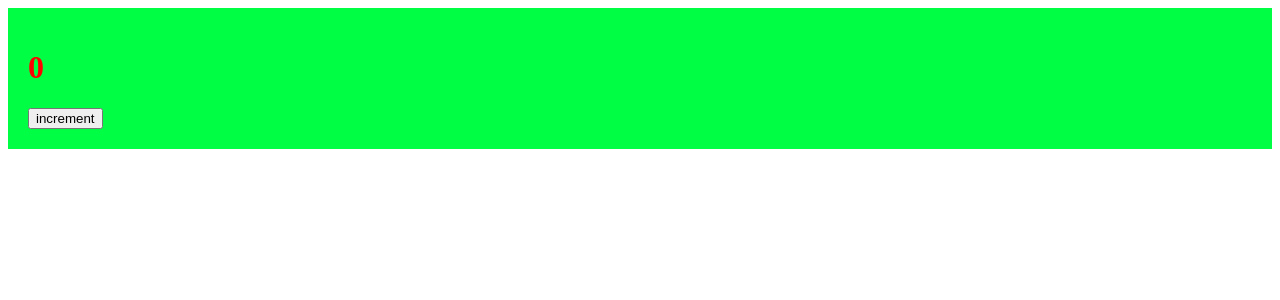
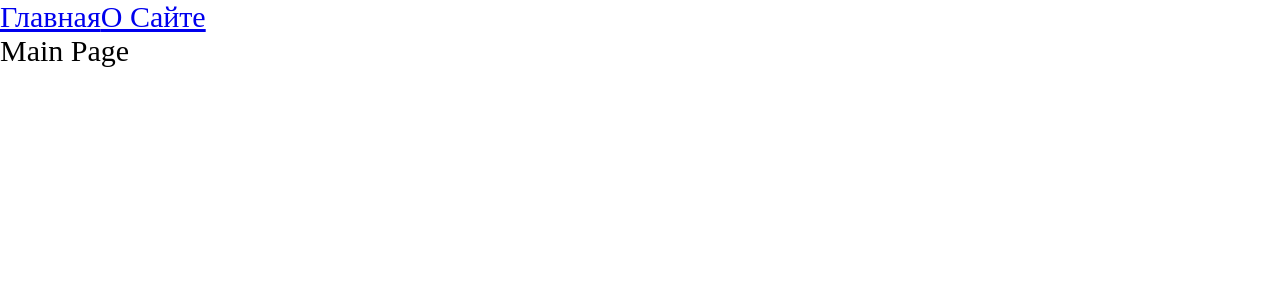
Before and after one commit to yakut54/react-pet-project, a React app: page / in a window 1280 px wide. Shown: the top 300 px of the page. Built offline with nearby package versions, Linux system fonts and the light colour scheme.

Commit message:
react-router-dom lazy

```diff
--- a/package.json
+++ b/package.json
@@ -19,6 +19,7 @@
     "@types/webpack-dev-server": "^4.7.2",
     "css-loader": "^6.6.0",
     "html-webpack-plugin": "^5.5.0",
+    "mini-css-extract-plugin": "^2.5.3",
     "sass": "^1.49.9",
     "sass-loader": "^12.6.0",
     "style-loader": "^3.3.1",
@@ -31,6 +32,7 @@
   },
   "dependencies": {
     "react": "^17.0.2",
-    "react-dom": "^17.0.2"
+    "react-dom": "^17.0.2",
+    "react-router-dom": "^6.2.1"
   }
 }
--- /dev/null
+++ b/src/App.tsx
@@ -0,0 +1,22 @@
+import {Suspense} from 'react'
+import {Link, Route, Routes} from 'react-router-dom';
+import {AboutPageAsync} from './pages/AboutPage/AboutPage.async';
+import {MainPageAsync} from './pages/MainPage/MainPage.async';
+
+const App = () => {
+  return (
+    <div className={'app'}>
+      <Link to={'/'}>Главная</Link>
+      <Link to={'/about'}>О Сайте</Link>
+
+      <Suspense fallback={<div>Загрузка...</div>}>
+        <Routes>
+          <Route path={'/about'} element={<AboutPageAsync />}/>
+          <Route path={'/'} element={<MainPageAsync />}/>
+        </Routes>
+      </Suspense>
+    </div>
+  );
+};
+
+export default App
--- a/src/components/Counter.tsx
+++ b/src/components/Counter.tsx
@@ -1,5 +1,5 @@
 import React, {useState} from 'react';
-import './Counter.scss'
+import cls from './Counter.module.scss'
 
 const Counter = () => {
   const [count, setCount] = useState(0)
@@ -9,7 +9,7 @@
   }
 
   return (
-    <div className={'counter'}>
+    <div className={cls.counter}>
       <h1>{count}</h1>
       <button onClick={increment}>increment</button>
     </div>
--- /dev/null
+++ b/src/index.scss
@@ -0,0 +1,9 @@
+* {
+  margin: 0;
+  padding: 0;
+  box-sizing: border-box;
+}
+
+.app {
+  font-size: 30px;
+}
--- a/src/index.tsx
+++ b/src/index.tsx
@@ -1,9 +1,11 @@
-import {render} from 'react-dom';
-import Counter from './components/Counter';
+import {render} from 'react-dom'
+import App from './App'
+import './index.scss'
+import {BrowserRouter} from 'react-router-dom';
 
 render(
-  <div>
-    <Counter />
-  </div>,
+  <BrowserRouter>
+    <App />
+  </BrowserRouter>,
   document.getElementById('root')
 )
--- /dev/null
+++ b/src/pages/AboutPage/AboutPage.async.tsx
@@ -0,0 +1,6 @@
+import {lazy} from 'react'
+
+export const AboutPageAsync = lazy(() => new Promise(res => {
+  // @ts-ignore
+  setTimeout(() => res(import('./AboutPage')), 300)
+}))
--- /dev/null
+++ b/src/pages/AboutPage/AboutPage.tsx
@@ -0,0 +1,11 @@
+import React from 'react'
+
+const AboutPage = () => {
+  return (
+    <div>
+      About Page
+    </div>
+  )
+}
+
+export default AboutPage
--- /dev/null
+++ b/src/pages/MainPage/MainPage.async.tsx
@@ -0,0 +1,6 @@
+import {lazy} from 'react'
+
+export const MainPageAsync = lazy(() => new Promise(res => {
+  // @ts-ignore
+  setTimeout(() => res(import('./MainPage')), 300)
+}))
--- /dev/null
+++ b/src/pages/MainPage/MainPage.tsx
@@ -0,0 +1,11 @@
+import React from 'react'
+
+const MainPage = () => {
+  return (
+    <div>
+      Main Page
+    </div>
+  )
+}
+
+export default MainPage
```
Also changed, not shown: global.d.ts (added, +7 -0 lines), src/components/Counter.module.scss (renamed from src/components/Counter.scss), 5 other files (tests, documents, lock files or other folders).
